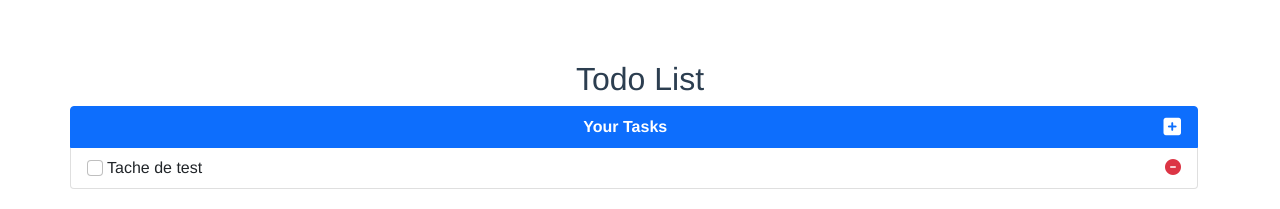
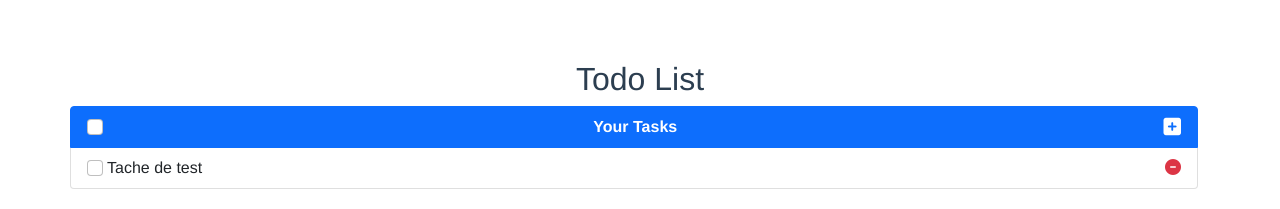
Before and after one commit to joDev19/basic-todo-app-, a Vue app: page / in a window 1280 px wide. Shown: the top 209 px of the page. Built offline with nearby package versions, Linux system fonts and the light colour scheme.

Commit message:
mise en place du checkout de validation multiple

```diff
--- a/src/components/TodoComponent.vue
+++ b/src/components/TodoComponent.vue
@@ -4,6 +4,8 @@
             <h2>todo list</h2>
             <ul class="list-group">
                 <li class="list-group-item list-group-item-action active">
+                    <input type="checkbox" class="float-start form-check-input me-1 mb-1">
+
                     <strong class="">Your Tasks</strong>
                     <span class="float-end" @click="wantAdd"><i :class="afficherChampNouveau ? 'fa-solid text-danger fa-circle-minus': 'fa-solid fa-square-plus fa-lg'" id="boutonAddOrReset"></i></span>
                     <input v-show="afficherChampNouveau" type="text" class="form-control" name="" id="wantAddId" @keyup.enter="addNewTodo" v-model="todo_.name">
```
